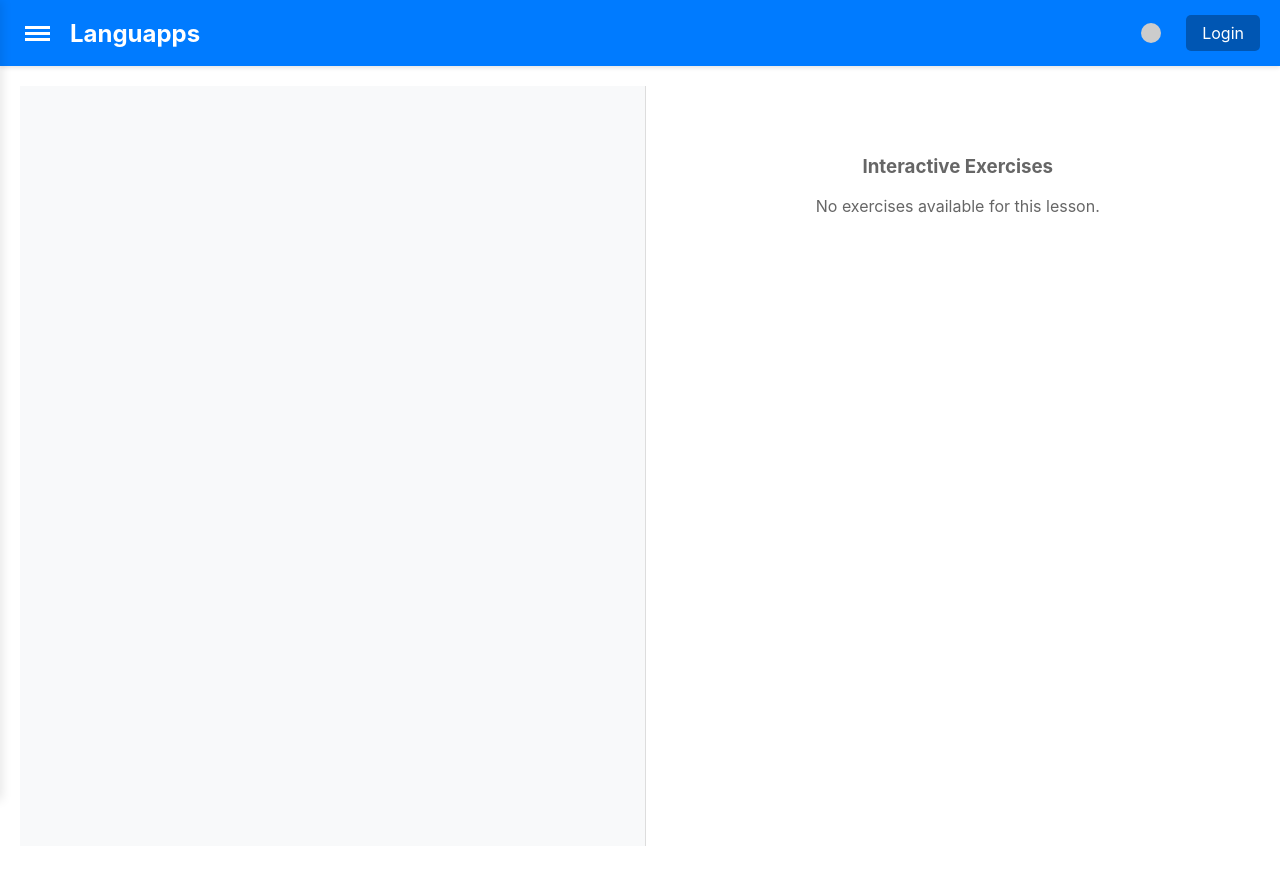
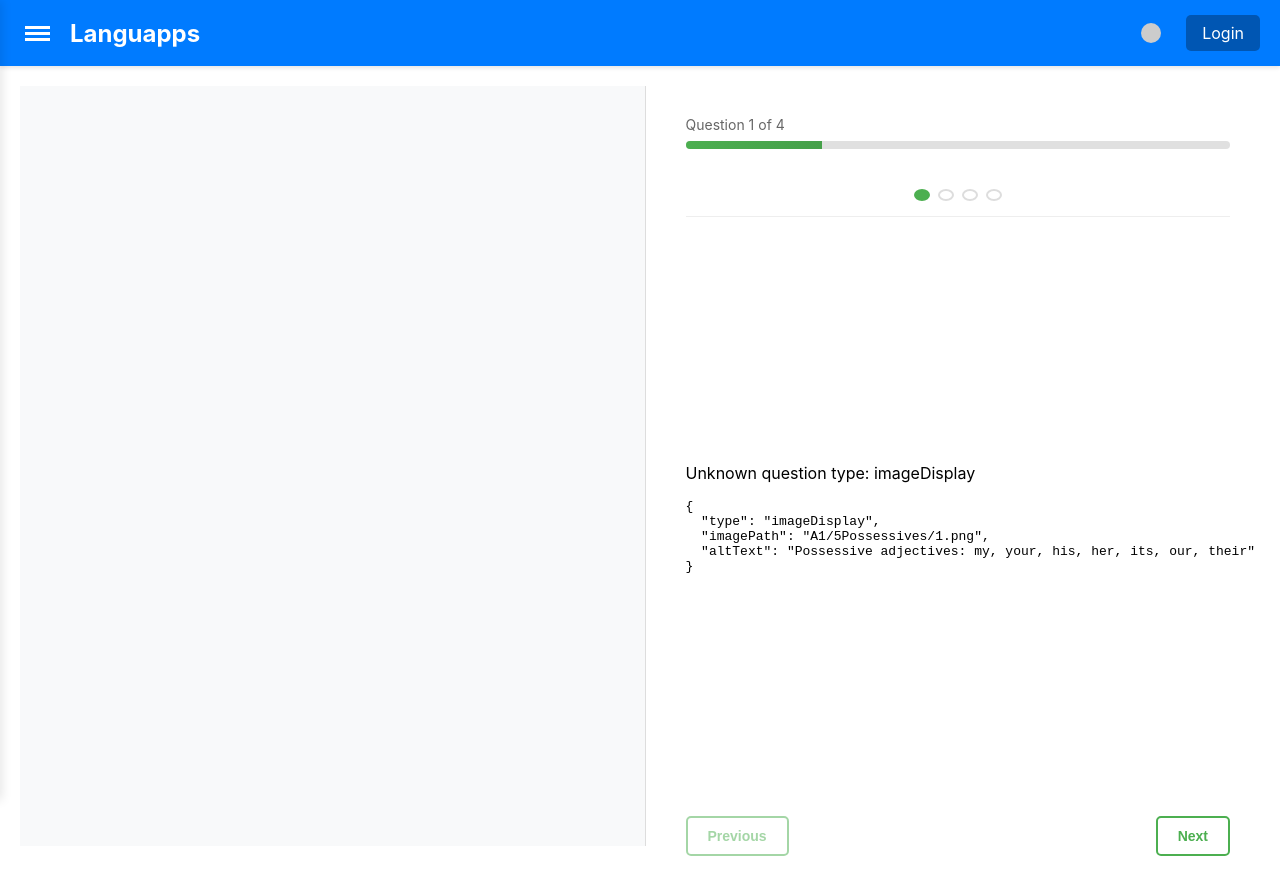
Before and after one commit to Nostrathomas0/labase, a React (Create React App) app: page /A1/possessives in a window 1280 px wide. Shown: the top 894 px of the page. Built offline with nearby package versions, Linux system fonts and the light colour scheme.

Commit message:
possessivespage.js

```diff
--- a/src/components/pages/A1/PossessivesPage.js
+++ b/src/components/pages/A1/PossessivesPage.js
@@ -20,9 +20,15 @@ const PossessivesPage = ({ progressManager }) => {
     '/A1/verbs'
   );
 
+  // Extract current page questions for ExercisePanel
+  const currentPageData = {
+    lessonId: `possessives-p${currentPage}`,
+    questions: PossessivesData.pages[currentPage]?.questions || []
+  };
+
   return (
     <MainLayout
-      lessonData={PossessivesData}
+      lessonData={currentPageData}
       currentPage={currentPage}
       layoutType="grammar"
       progressManager={progressManager}
```
